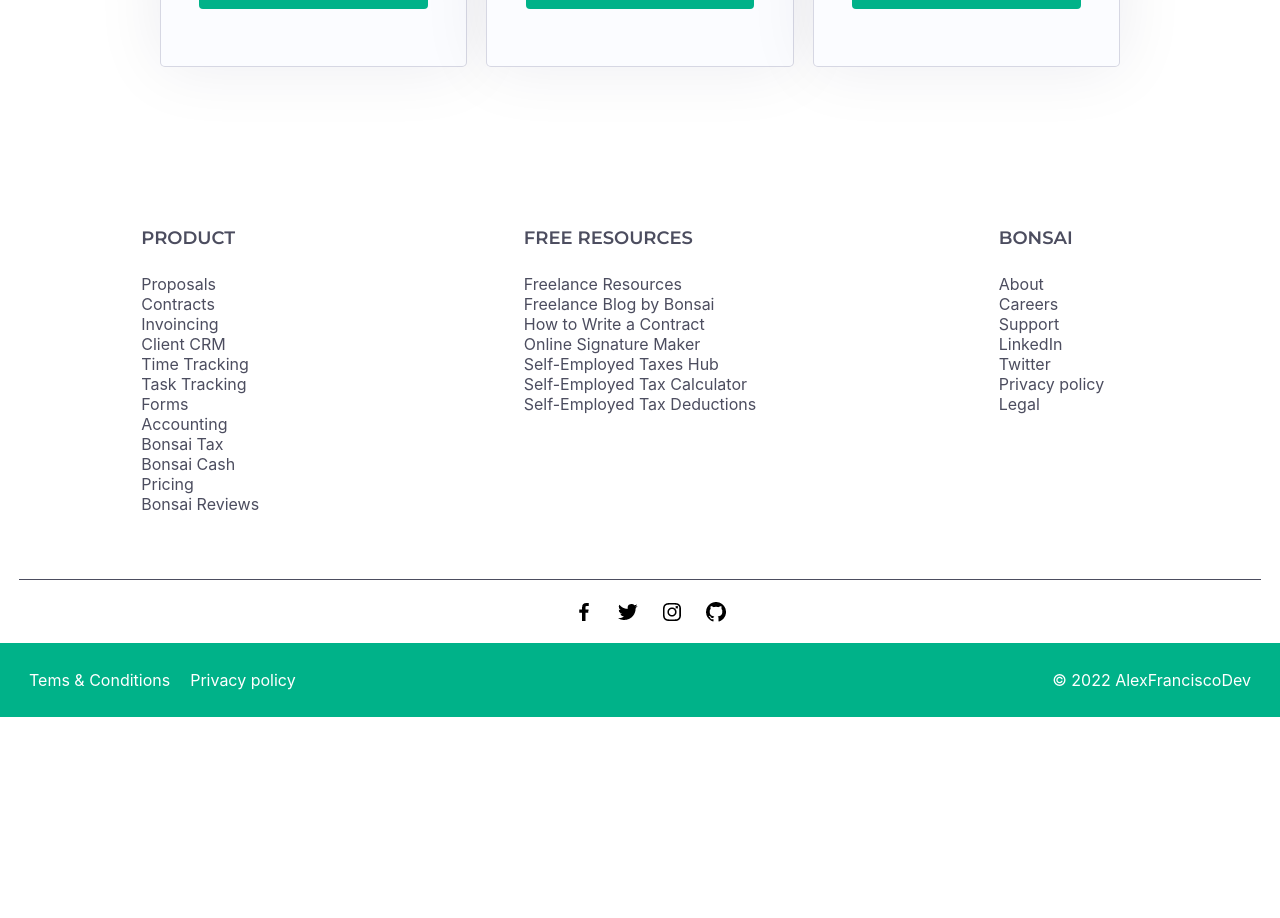
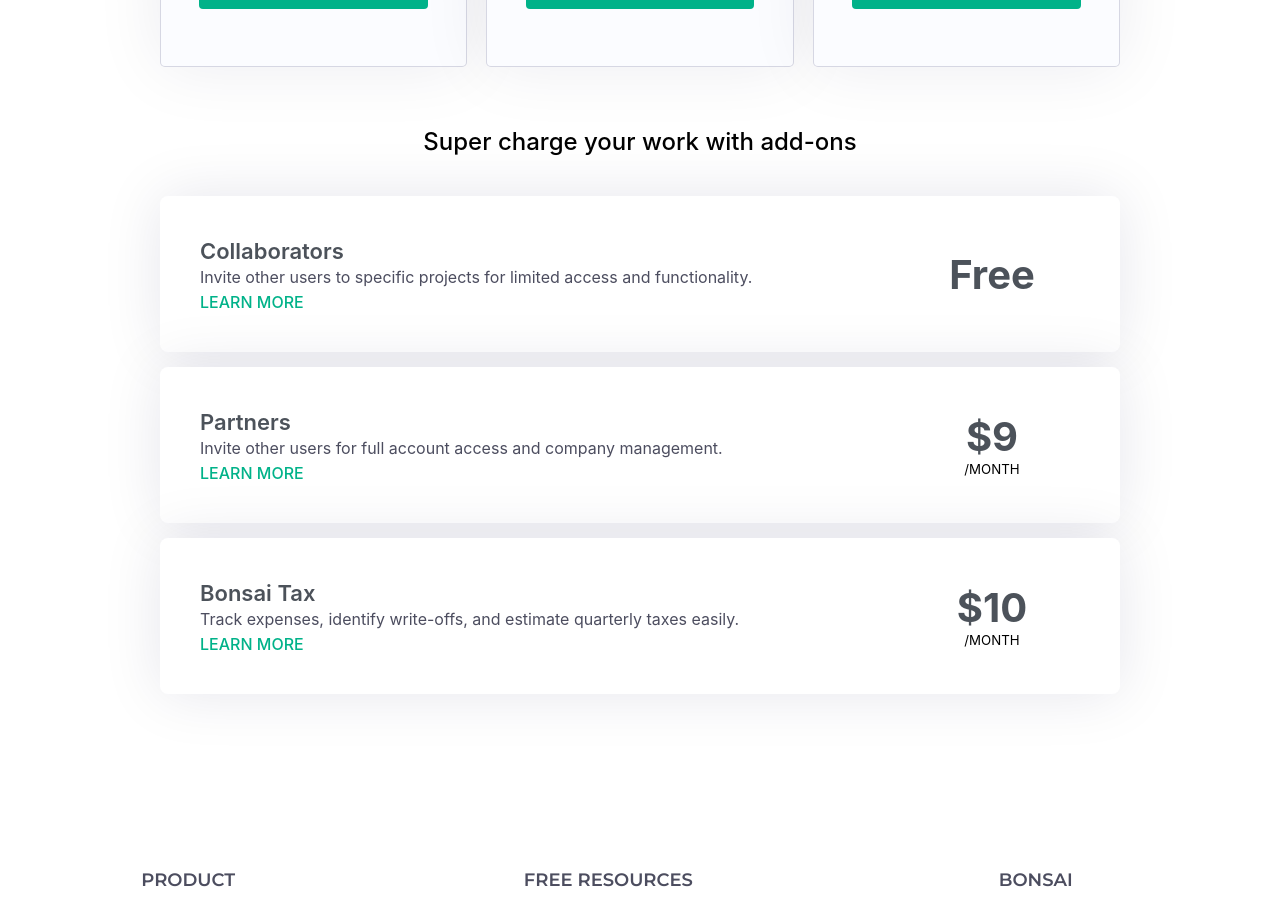
Before and after one commit to AlexFranciscoDev/Bonsai_app, a React (Create React App) app in the folder bonsai_app/: page / in a window 1280 px wide. Shown: the part 1160-2078 px from the top of the page. Before the commit the page ends 1877 px from the top, so only its background shows below. Built offline with nearby package versions, Linux system fonts and the light colour scheme; some icons are missing.

Commit message:
addons done. TODO: animation learn more

```diff
--- a/bonsai_app/src/App.js
+++ b/bonsai_app/src/App.js
@@ -2,6 +2,7 @@
 import { Navbar } from './components/Navbar';
 import { Footer } from "./components/Footer";
 import { Pricing } from './components/Pricing';
+import { Addons } from './components/Addons';
 //import './prueba.scss'
 
 function App() {
@@ -10,6 +11,7 @@
       <Navbar />
       <div className="container">
         <Pricing />
+        <Addons />
       </div>
       <Footer />
     </div>
--- a/bonsai_app/src/App.scss
+++ b/bonsai_app/src/App.scss
@@ -1,6 +1,7 @@
 @use "./styles/navbar";
 @use "./styles/footer";
 @use "./styles/bodyStyles/Pricing.scss";
+@use "./styles/bodyStyles/addons";
 
 * {
   margin: 0;
--- /dev/null
+++ b/bonsai_app/src/components/Addons.js
@@ -0,0 +1,44 @@
+import React from 'react'
+
+export const Addons = () => {
+    const title = "Super charge your work with add-ons";
+    return (
+        <div className="addons_container">
+            <h2>{title}</h2>
+            <div>
+                <div className="addon">
+                    <div className="addon_desc">
+                        <h4>Collaborators</h4>
+                        <p>Invite other users to specific projects for limited access and functionality.</p>
+                        <a href="/#">LEARN MORE</a>
+                    </div>
+                    <div className="addon_price">
+                        <h3>Free</h3>
+                    </div>
+                </div>
+                <div className="addon">
+                    <div className="addon_desc">
+                        <h4>Partners</h4>
+                        <p>Invite other users for full account access and company management.</p>
+                        <a href="/#">LEARN MORE</a>
+                    </div>
+                    <div className="addon_price">
+                        <h3>$9</h3>
+                        <h5>/MONTH</h5>
+                    </div>
+                </div>
+                <div className="addon">
+                    <div className="addon_desc">
+                        <h4>Bonsai Tax</h4>
+                        <p>Track expenses, identify write-offs, and estimate quarterly taxes easily.</p>
+                        <a href="/#">LEARN MORE</a>
+                    </div>
+                    <div className="addon_price">
+                        <h3>$10</h3>
+                        <h5>/MONTH</h5>
+                    </div>
+                </div>
+            </div>
+        </div>
+    )
+}
--- a/bonsai_app/src/components/Plan.js
+++ b/bonsai_app/src/components/Plan.js
@@ -42,11 +42,11 @@
             <ul>
                 {plan.details.map((detail) =>
                     <li>
-                        <box-icon color="#00b289" name='check'></box-icon> {detail}
+                        <box-icon color="#00b289" name='check' key={detail}></box-icon> {detail}
                     </li>
                 )}
             </ul>
-            <button class="start_button">START FREE</button>
+            <button className="start_button">START FREE</button>
         </div>
     )
 }
--- a/bonsai_app/src/styles/bodyStyles/Pricing.scss
+++ b/bonsai_app/src/styles/bodyStyles/Pricing.scss
@@ -168,8 +168,9 @@
                 margin-left: 15px;
             }
 
-            .billedYearly {
+            .billedYearly span {
                 text-align: end;
+                display: block;
             }
         }
 
--- /dev/null
+++ b/bonsai_app/src/styles/bodyStyles/_addons.scss
@@ -0,0 +1,62 @@
+@import '../utilities/variables';
+
+.addons_container {
+    margin-top: 60px;
+    padding: 0 10%;
+
+    h2 {
+        text-align: center;
+        font-weight: 500;
+        margin-bottom: 40px;
+    }
+
+    .addon {
+        display: flex;
+        flex-direction: row;
+        background: #FFFFFF;
+        margin-bottom: 15px;
+        padding: 40px;
+        align-items: center;
+        border-radius: 8px;
+        background-color: #fff;
+        box-shadow: 0 0 60px 0 rgba(2, 4, 69, 0.103);
+
+        .addon_desc {
+            width: 80%;
+
+            h4 {
+                font-weight: 600;
+                font-size: 1.375rem;
+                line-height: 1.4;
+                color: $title-color;
+            }
+
+            p {
+                color: $text-color;
+            }
+
+            a {
+                color: $main-color;
+                font-weight: 500;
+                margin-top: 5px;
+                display: block;
+            }
+        }
+
+        .addon_price {
+            width: 20%;
+
+            h3 {
+                font-size: 40px;
+                font-weight: 700;
+                text-align: center;
+                color: $title-color;
+            }
+            h5 {
+                text-align: center;
+                font-weight: 400;
+            }
+        }
+    }
+
+}
--- a/bonsai_app/src/styles/utilities/_variables.scss
+++ b/bonsai_app/src/styles/utilities/_variables.scss
@@ -1,5 +1,6 @@
 $main-color: #00b289;
 $text-color: #4c4d5f;
+$title-color: #4C525A;
 $color-white: #fff;
 $detail-color: #f8db62;
 
```
